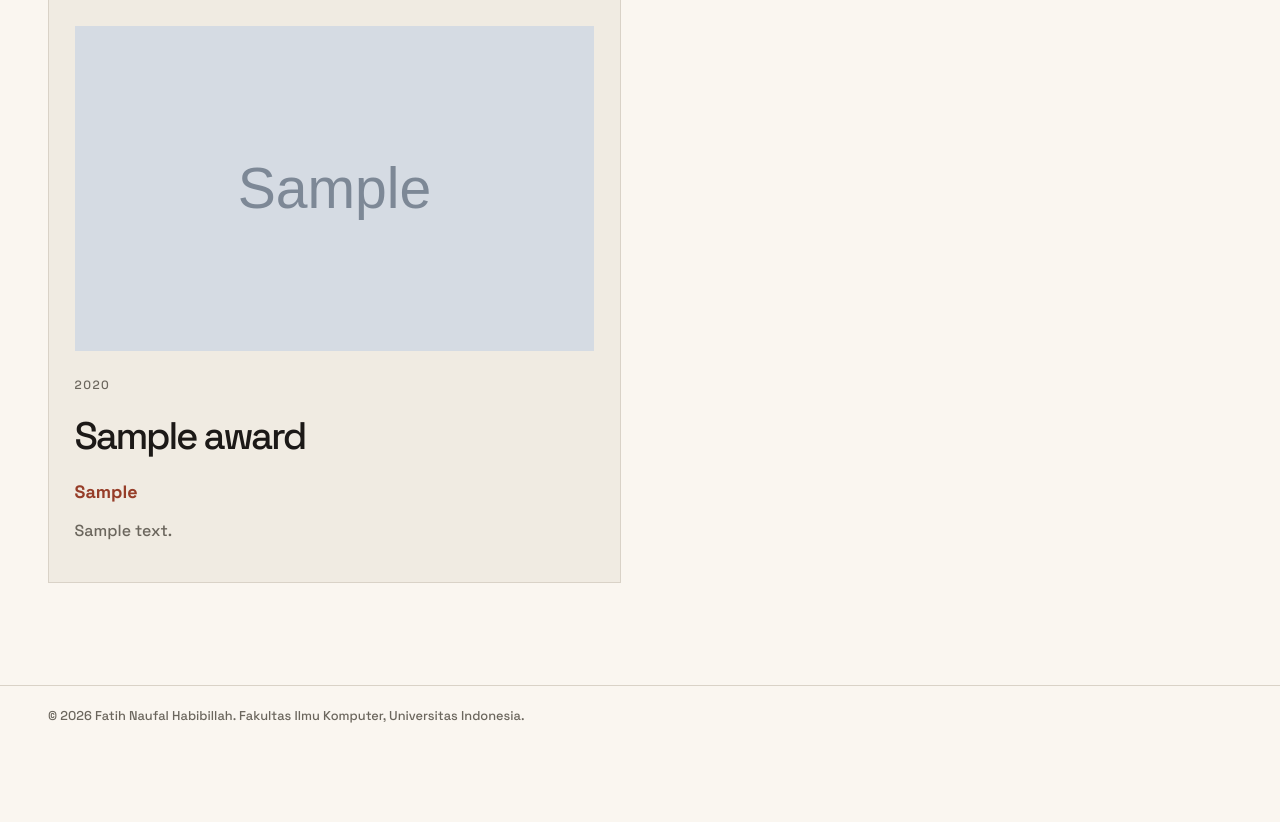
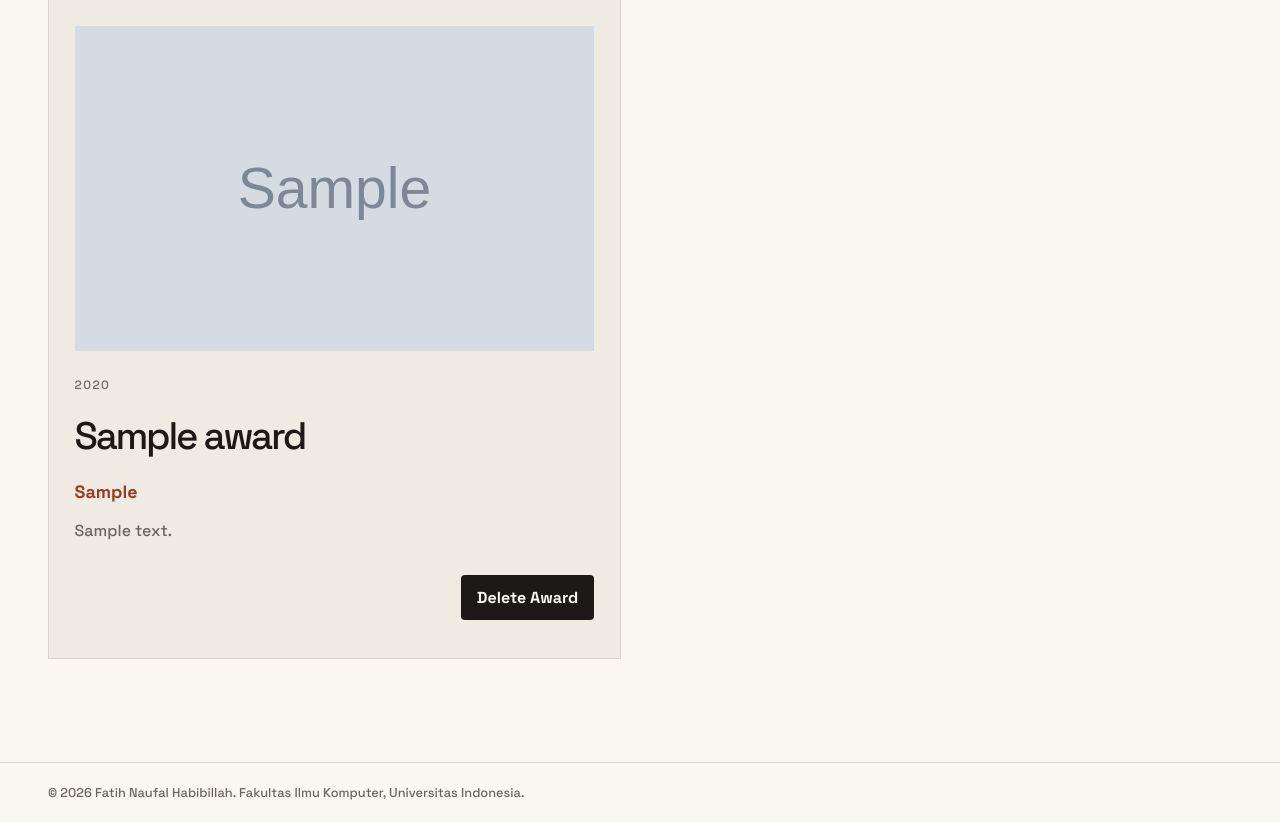
Before and after one commit to MightBeFonias/myportofolio, a Django app: page /awards/ in a window 1280 px wide. Shown: the part 776-1598 px from the top of the page. Before the commit the page ends 1499 px from the top, so only its background shows below. Run offline with Django 5.2, Linux system fonts and the light colour scheme; tables that the repository leaves empty hold one stand-in row (values such as "Sample post"); grey boxes marked "Sample" are stand-in pictures.

Commit message:
adding delete button

```diff
--- a/templates/awards.html
+++ b/templates/awards.html
@@ -49,6 +49,7 @@
                   <h2>{{ award.title }}</h2>
                   <p class="award-recognition">{{ award.recognition }}</p>
                   <p class="award-description">{{ award.description }}</p>
+                  {% include "components/award_delete_modal.html" with award=award %}
                 </div>
               </article>
             {% empty %}
--- a/templates/components/award_delete_modal.html
+++ b/templates/components/award_delete_modal.html
@@ -1,12 +1,12 @@
-<p class="award-status">
+<div class="delete-card-action">
     <button type="button"
-            class="button button-danger"
+            class="button collection-action"
             popovertarget="delete-award-{{ award.id }}"
             aria-label="Delete {{ award.title }}"
             title="Delete Award">
         Delete Award
     </button>
-</p>
+</div>
 <div id="delete-award-{{ award.id }}"
      class="delete-modal"
      popover="auto"
--- a/templates/components/experience_delete_modal.html
+++ b/templates/components/experience_delete_modal.html
@@ -1,12 +1,12 @@
-<p class="experience-status">
+<div class="delete-card-action">
     <button type="button"
-            class="button button-danger"
+            class="button collection-action"
             popovertarget="delete-experience-{{ experience.id }}"
             aria-label="Delete {{ experience.title }}"
             title="Delete Experience">
         Delete Experience
     </button>
-</p>
+</div>
 <div id="delete-experience-{{ experience.id }}"
      class="delete-modal"
      popover="auto"
--- a/templates/experience.html
+++ b/templates/experience.html
@@ -64,6 +64,7 @@
                     </span>
                   </div>
                   <p class="experience-description">{{ experience.description }}</p>
+                  {% include "components/experience_delete_modal.html" with experience=experience %}
                 </div>
               </article>
             {% empty %}
```
